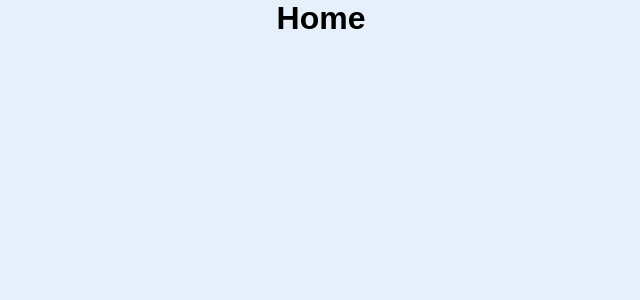
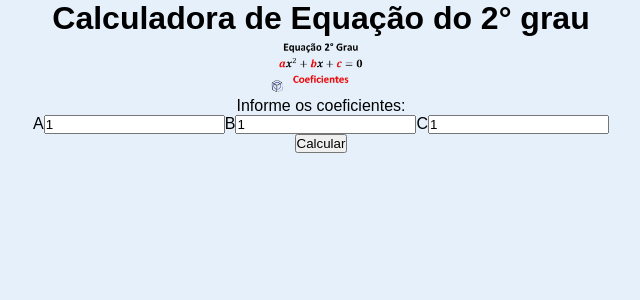
Before and after one commit to guilhermedevmatos15/equacao-2-grau, a React (Vite) app: page / in a window 1280 px wide. Shown: the top 300 px of the page, without its empty margins (319-959 px from the left). Built offline with nearby package versions, Linux system fonts and the light colour scheme.

Commit message:
add contexts

```diff
--- a/src/Router.jsx
+++ b/src/Router.jsx
@@ -1,12 +1,12 @@
 import { Routes, Route } from 'react-router-dom';
 
-import Home from './pages/Home';
+import Home from './pages/Home/Home';
 
 const Router = () => {
 	return (
 		<>
 			<Routes>
-				<Route index path='/' element={<Home />}></Route>
+				<Route path='/' element={<Home />}></Route>
 			</Routes>
 		</>
 	);
--- /dev/null
+++ b/src/components/HistoryPreview/HistoryPreview.jsx
@@ -0,0 +1,7 @@
+import './HistoryPreview.css';
+
+const HistoryPreview = () => {
+	return <article className="HistoryPreview"></article>;
+};
+
+export default HistoryPreview;
--- /dev/null
+++ b/src/contexts/GlobalProvider.jsx
@@ -0,0 +1,7 @@
+import HistoryProvider from './HistoryProvider';
+
+const GlobalProvider = ({ children }) => {
+	return <HistoryProvider>{children}</HistoryProvider>;
+};
+
+export default GlobalProvider;
--- /dev/null
+++ b/src/contexts/HistoryProvider.jsx
@@ -0,0 +1,29 @@
+import { createContext, useEffect, useState } from 'react';
+
+const HistoryContext = createContext();
+
+const KEY_LOCAL_STORAGE = 'history';
+
+const HistoryProvider = ({ children }) => {
+	const [history, setHistory] = useState();
+
+	useEffect(() => {
+		const dataLocal =
+			JSON.parse(localStorage.getItem(KEY_LOCAL_STORAGE)) || [];
+
+		if (!dataLocal?.length) setHistory([...dataLocal]);
+		else setHistory([]);
+	}, []);
+
+	useEffect(() => {
+		localStorage.setItem(KEY_LOCAL_STORAGE, JSON.stringify(history));
+	}, [history]);
+
+	return (
+		<HistoryContext.Provider value={{ history, setHistory }}>
+			{children}
+		</HistoryContext.Provider>
+	);
+};
+
+export default HistoryProvider;
--- /dev/null
+++ b/src/pages/Home/Home.jsx
@@ -0,0 +1,65 @@
+import { useState } from 'react';
+
+import './Home.css';
+
+// components
+import HistoryPreview from '../../components/HistoryPreview/HistoryPreview';
+
+// img
+import ImgEquacao from '../../assets/img/equacao.png';
+
+const Home = () => {
+	const [coeficienteA, setCoeficienteA] = useState(1);
+	const [coeficienteB, setCoeficienteB] = useState(1);
+	const [coeficienteC, setCoeficienteC] = useState(1);
+
+	function handleSubmit(e) {
+		console.log(e);
+	}
+
+	return (
+		<div className="Home">
+			<h1>Calculadora de Equação do 2° grau</h1>
+
+			<img src={ImgEquacao} alt="Equação estrutura" />
+
+			<p>Informe os coeficientes:</p>
+
+			<form onSubmit={handleSubmit}>
+				<div>
+					<label>
+						<span>A</span>
+						<input
+							type="number"
+							required
+							value={coeficienteA}
+							onChange={(e) => setCoeficienteA(e.target.value)}
+						/>
+					</label>
+					<label>
+						<span>B</span>
+						<input
+							type="number"
+							value={coeficienteB}
+							onChange={(e) => setCoeficienteB(e.target.value)}
+						/>
+					</label>
+					<label>
+						<span>C</span>
+						<input
+							type="number"
+							value={coeficienteC}
+							onChange={(e) => setCoeficienteC(e.target.value)}
+						/>
+					</label>
+				</div>
+
+				<button>Calcular</button>
+			</form>
+
+			<HistoryPreview />
+		</div>
+	);
+};
+
+export default Home;
--- a/src/pages/Home/index.jsx
+++ /dev/null
@@ -1,11 +0,0 @@
-import './styles.css';
-
-const Home = () => {
-   return (
-      <div className="Home">
-         <h1>Home</h1>
-      </div>
-   )
-}
-
-export default Home;
```
Also changed, not shown: src/App.jsx (+10 -3 lines), src/assets/img/equacao.png (added), src/components/HistoryPreview/HistoryPreview.css (added), src/pages/Home/Home.css (added).
